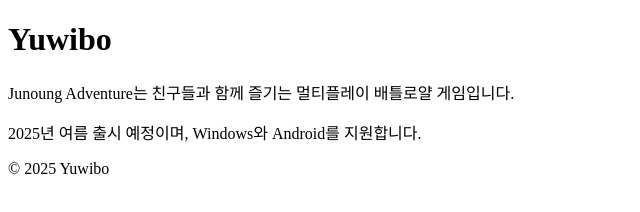
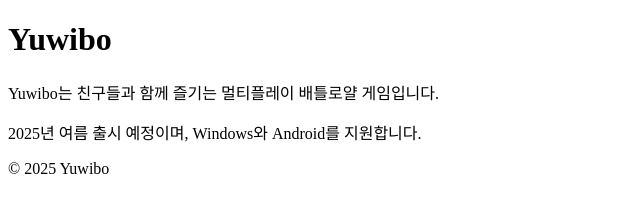
Before and after one commit to JunoungPark/JunoungPark.github.io, a plain HTML site: page index.html in a window 1280 px wide. Shown: the whole page, without its empty margins (0-640 px from the left). Drawn offline with Linux system fonts and the light colour scheme.

Commit message:
Update index.html

```diff
--- a/index.html
+++ b/index.html
@@ -6,7 +6,7 @@
 </head>
 <body>
   <h1>Yuwibo</h1>
-  <p>Junoung Adventure는 친구들과 함께 즐기는 멀티플레이 배틀로얄 게임입니다.</p>
+  <p>Yuwibo는 친구들과 함께 즐기는 멀티플레이 배틀로얄 게임입니다.</p>
 <p>2025년 여름 출시 예정이며, Windows와 Android를 지원합니다.</p>
 <footer>© 2025 Yuwibo</footer>
 </body>
```
